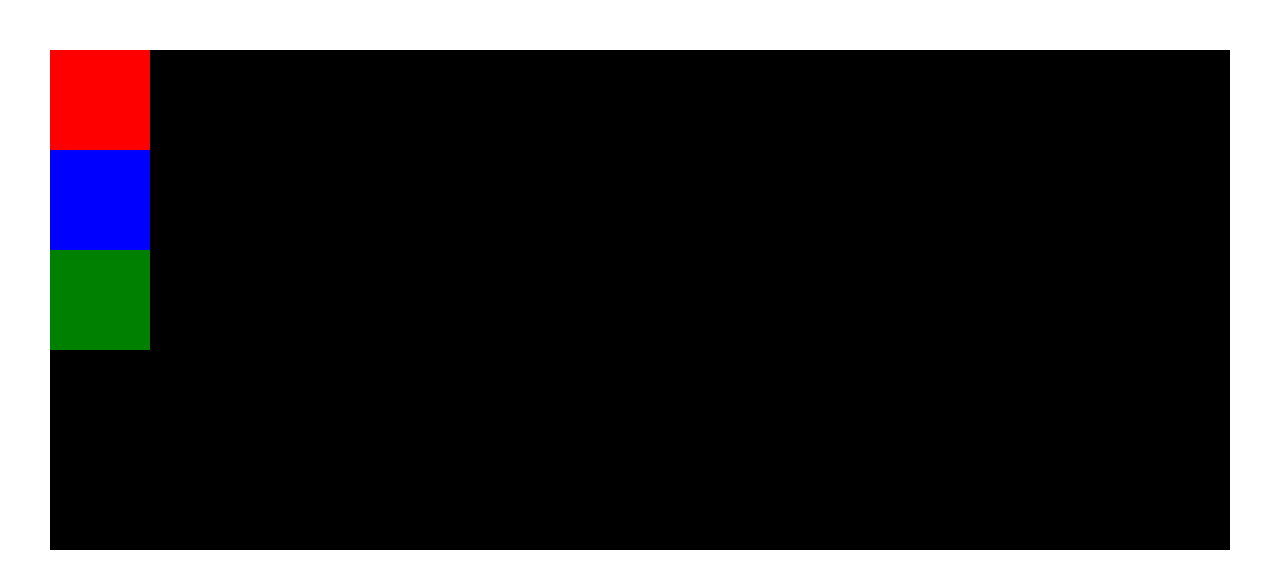
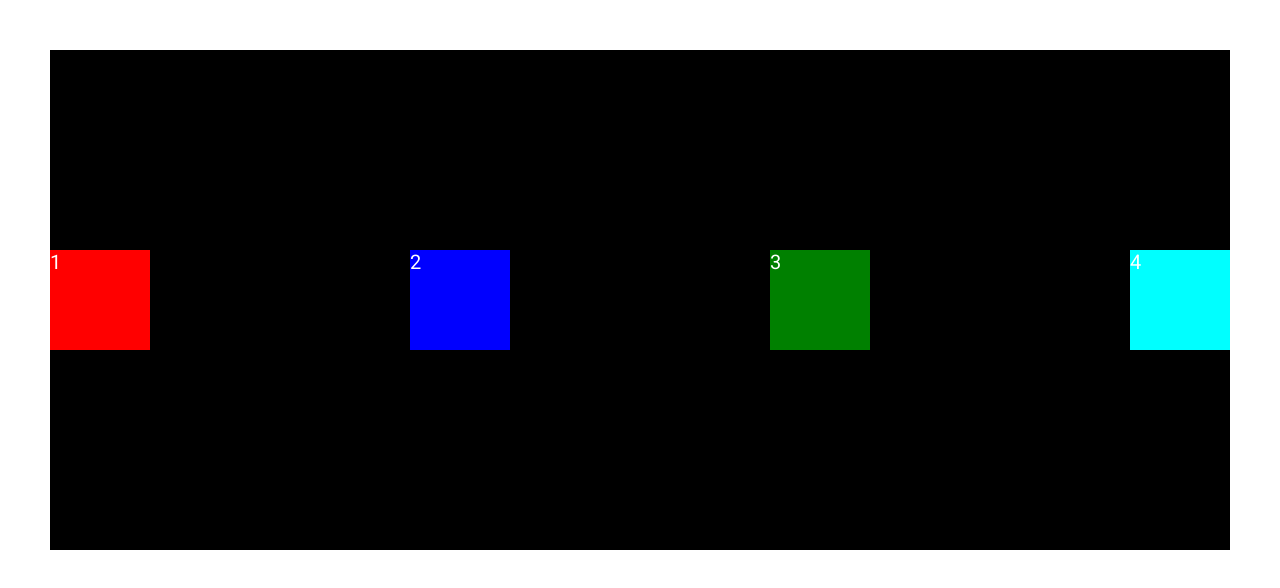
Before and after one commit to brunopeixotoo/curso-fullstack, a plain HTML site: page meusite/index.html in a window 1280 px wide. Shown: the top 588 px of the page. Drawn offline with Linux system fonts and the light colour scheme.

Commit message:
curso-fullstack

```diff
--- a/meusite/index.html
+++ b/meusite/index.html
@@ -17,9 +17,10 @@
 <body>
 
     <div class="container">
-        <div class="area item-1"></div>
-        <div class="area item-2"></div>
-        <div class="area item-3"></div>
+        <div class="area item-1">1</div>
+        <div class="area item-2">2</div>
+        <div class="area item-3">3</div>
+        <div class="area item-4">4</div>
     </div>
 
 </body>
--- a/meusite/style.css
+++ b/meusite/style.css
@@ -19,22 +19,35 @@ body {
 
     /*Ativando o FlexBox na classe container*/
     display: flex;
-    flex-direction: column;
+    flex-direction: row;
+
+    align-items: center;
+    justify-content: space-between;
+
 }
 
 .area{
     width: 100px;
     height: 100px;
+    font-size: 20px;
+    color: white;
 }
 
 .item-1 {
     background-color: red;
+
 }
 
 .item-2 {
     background-color: blue;
+
 }
 
 .item-3 {
     background-color: green;
+
 }
+.item-4 {
+    background-color: aqua;
+
+}
```
